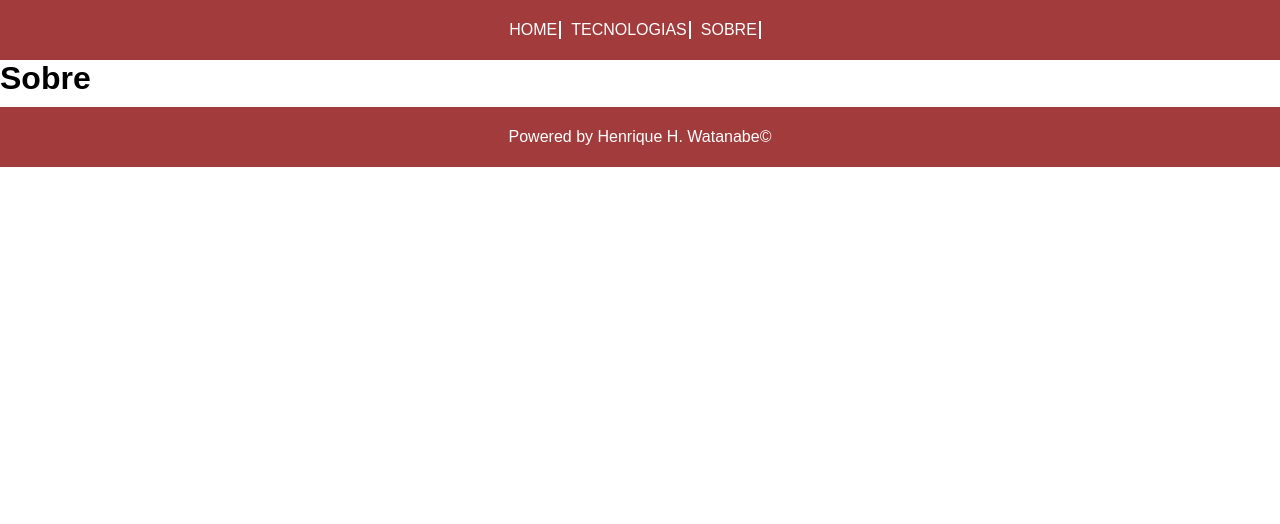
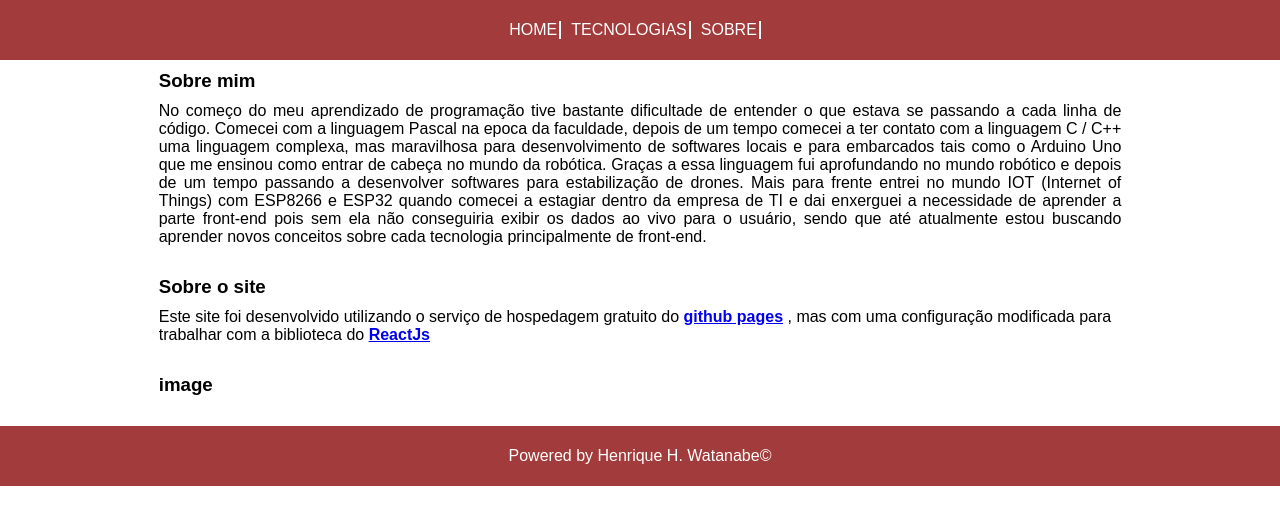
Before and after one commit to ArtCodeZen/me-artcodezen-react, a React (Create React App) app in the folder my-app/: page /about in a window 1280 px wide. Shown: the top 524 px of the page. Built offline with nearby package versions, Linux system fonts and the light colour scheme.

Commit message:
first content about page

```diff
--- a/my-app/src/pages/About/about.css
+++ b/my-app/src/pages/About/about.css
@@ -0,0 +1,25 @@
+.pageContent {
+  width: auto;
+  margin: auto 3%;
+}
+
+.infoCardAbout {
+  display: flex;
+  flex-direction: column;
+  flex-wrap: wrap;
+  justify-content: center;
+  align-items: center;
+  align-content: center;
+}
+.infoCardAbout article {
+  margin: 10px 0px;
+  background-color: inherit;
+  width: 80%;
+}
+.infoCardAbout article p {
+  margin: 10px 0px;
+}
+.infoCardAbout article:first-child {
+  background-color: inherit;
+  text-align: justify;
+}/*# sourceMappingURL=about.css.map */
--- /dev/null
+++ b/my-app/src/pages/About/about.scss
@@ -0,0 +1,24 @@
+.pageContent{
+    width: auto;
+    margin: auto 3%;
+}
+.infoCardAbout{
+    display: flex;
+    flex-direction: column;
+    flex-wrap: wrap;
+    justify-content: center;
+    align-items: center;
+    align-content: center;
+    article{
+        margin: 10px 0px;
+        background-color: inherit;
+        width: 80%;
+        p{
+            margin: 10px 0px;
+        }
+        &:first-child{
+            background-color: inherit;
+            text-align: justify;
+        }
+    }
+}
--- a/my-app/src/pages/About/index.js
+++ b/my-app/src/pages/About/index.js
@@ -1,8 +1,48 @@
-function About(){
-    return(
-        <div>
-            <h1>Sobre</h1>
-        </div>
+import './about.css'
+function About() {
+
+
+
+
+    return (
+        <section className='pageContent'>
+            <div className="infoCardAbout">
+                <article>
+                    <h3>Sobre mim</h3>
+                    <p>No começo do meu aprendizado de programação tive
+                        bastante dificultade de entender o que estava se
+                        passando a cada linha de código. Comecei com a
+                        linguagem Pascal na epoca da faculdade, depois de
+                        um tempo comecei a ter contato com a linguagem C / C++
+                        uma linguagem complexa, mas maravilhosa para desenvolvimento de
+                        softwares locais e para embarcados tais como o Arduino Uno que me
+                        ensinou como entrar de cabeça no mundo da robótica.
+                        Graças a essa linguagem fui aprofundando no mundo robótico e depois de um tempo
+                        passando a desenvolver softwares para estabilização de drones.
+                         Mais para frente entrei no mundo IOT (Internet of Things) com
+                         ESP8266 e ESP32 quando comecei a estagiar dentro da empresa de TI e
+                         dai enxerguei a necessidade de aprender a parte front-end pois sem ela não
+                         conseguiria exibir os dados ao vivo para o usuário, sendo
+                         que até atualmente estou buscando aprender novos conceitos sobre cada
+                         tecnologia principalmente de front-end.
+
+                    </p>
+                </article>
+                <article>
+                    <h3>Sobre o site</h3>
+                    <p> Este site foi desenvolvido utilizando o serviço de hospedagem gratuito
+                        do <a href="https://pages.github.com/"><b>github pages</b></a> , mas com uma configuração modificada para trabalhar com
+                        a biblioteca do <a href="https://pt-br.reactjs.org/"><b>ReactJs</b></a>
+
+                    </p>
+                </article>
+                <article>
+                    <h3>image</h3>
+                    <p></p>
+                </article>
+            </div>
+
+        </section>
     )
 }
 export default About;
--- a/my-app/src/pages/Home/home.css
+++ b/my-app/src/pages/Home/home.css
@@ -3,7 +3,7 @@
     border-color: white;
   }
   100% {
-    border-color: rgb(162, 59, 59);
+    border-color: #a23b3b;
   }
 }
 @keyframes colorAnimation {
@@ -11,7 +11,7 @@
     border-color: white;
   }
   100% {
-    border-color: rgb(162, 59, 59);
+    border-color: #a23b3b;
   }
 }
 @-webkit-keyframes slideInFromLeft {
@@ -86,7 +86,7 @@
 .cardImage {
   width: 50%;
   text-align: center;
-  background-color: rgb(162, 59, 59);
+  background-color: #a23b3b;
   color: white;
 }
 .cardImage h3 {
@@ -107,7 +107,7 @@
   align-items: center;
   padding: 10px;
   width: 50%;
-  background-color: whitesmoke;
+  background-color: inherit;
 }
 .cardDesc p {
   text-align: justify;
@@ -145,7 +145,7 @@
           animation-direction: alternate;
 }
 .selectCard .selectTitle button:hover {
-  background-color: rgb(162, 59, 59);
+  background-color: #a23b3b;
   border-radius: 10px;
   -webkit-animation-iteration-count: 0;
           animation-iteration-count: 0;
--- a/my-app/src/pages/Home/home.scss
+++ b/my-app/src/pages/Home/home.scss
@@ -1,4 +1,4 @@
-$my-general-color: rgb(162, 59, 59);
+$my-general-color: #a23b3b;
 
 @keyframes colorAnimation {
     0% {
@@ -86,7 +86,7 @@ $my-general-color: rgb(162, 59, 59);
     align-items: center;
     padding: 10px;
     width: 50%;
-    background-color: whitesmoke;
+    background-color: inherit;
 
     p {
         text-align: justify;
```
Also changed, not shown: 2 other files (tests, documents, lock files or other folders).
